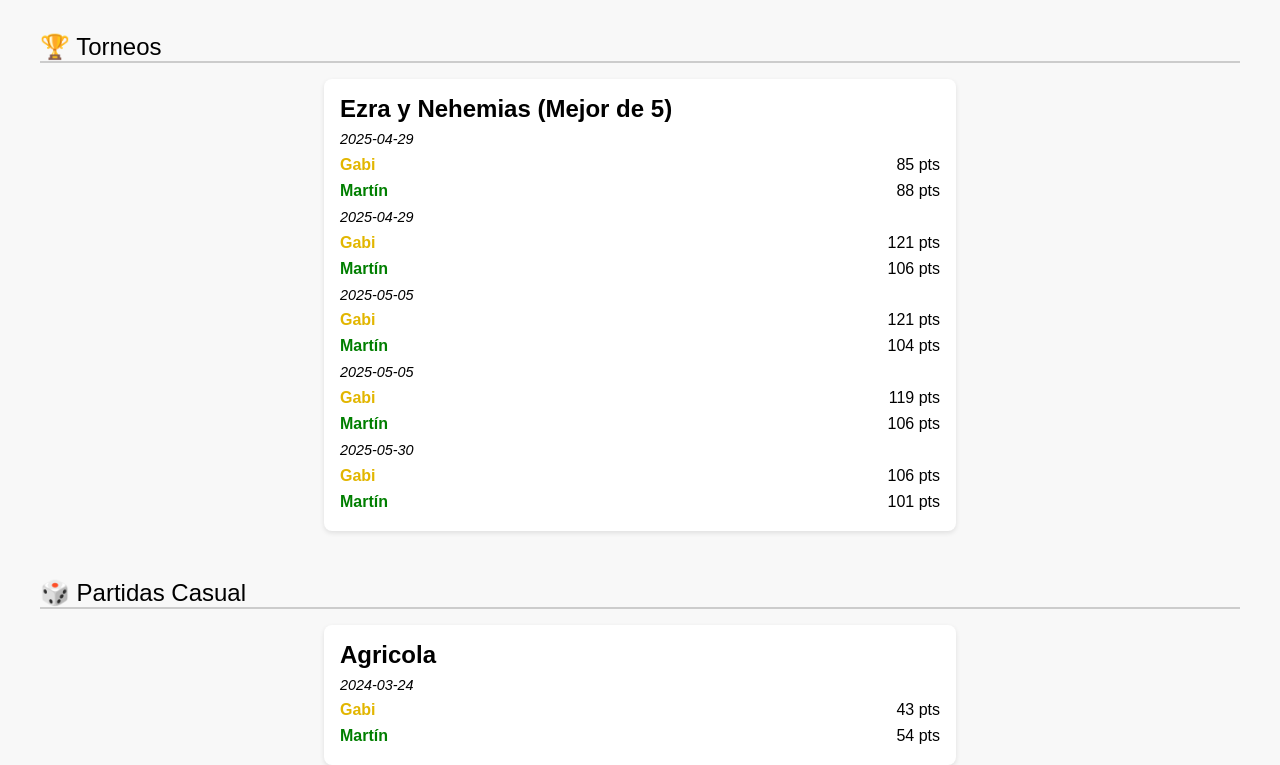
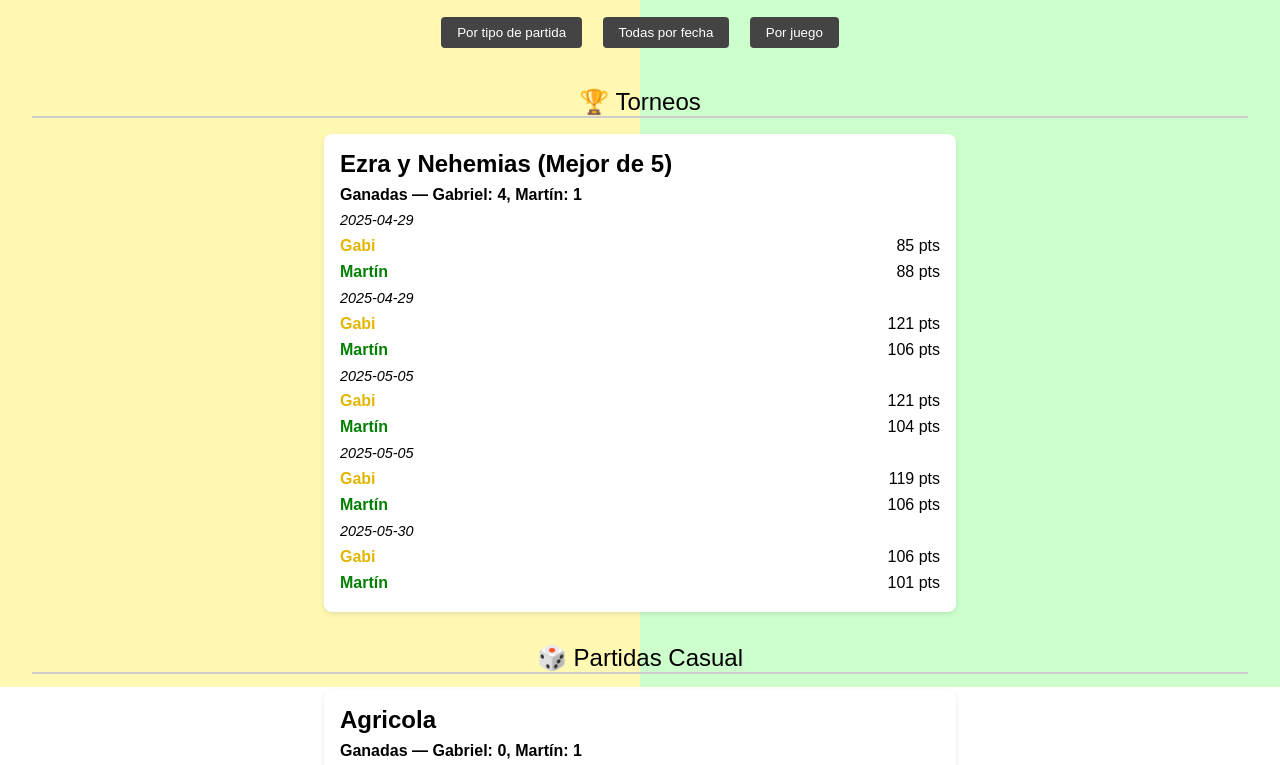
Before and after one commit to villegabriel/matches-repository, a plain HTML site: page index.html in a window 1280 px wide. Shown: the part 113-878 px from the top of the page. Drawn offline with Linux system fonts and the light colour scheme.

Commit message:
New style

```diff
--- a/index.html
+++ b/index.html
@@ -4,9 +4,47 @@
   <meta charset="UTF-8" />
   <title>Partidas por Torneo y Casual</title>
   <style>
-    body { font-family: sans-serif; background: #f8f8f8; padding: 2rem; }
-    h1 { text-align: center; }
-    .section-title { margin-top: 3rem; font-size: 1.5rem; border-bottom: 2px solid #ccc; }
+    html, body {
+      margin: 0;
+      padding: 0;
+      height: 100%;
+      font-family: sans-serif;
+    }
+    body {
+      display: flex;
+      flex-direction: column;
+    }
+    .background {
+      position: fixed;
+      top: 0;
+      left: 0;
+      width: 100vw;
+      height: 100vh;
+      display: flex;
+      z-index: -1;
+    }
+    .left {
+      flex: 1;
+      background-color: #fff8b3;
+    }
+    .right {
+      flex: 1;
+      background-color: #ccffcc;
+    }
+    .content {
+      position: relative;
+      z-index: 1;
+      padding: 2rem;
+    }
+    h1 {
+      text-align: center;
+    }
+    .section-title {
+      text-align: center;
+      margin-top: 2rem;
+      font-size: 1.5rem;
+      border-bottom: 2px solid #ccc;
+    }
     .card {
       background: white;
       margin: 1rem auto;
@@ -15,20 +53,62 @@
       border-radius: 8px;
       box-shadow: 0 2px 5px rgba(0,0,0,0.1);
     }
-    .card h2 { margin: 0 0 0.5rem; }
-    .player { display: flex; justify-content: space-between; padding: 0.25rem 0; }
-    .amarillo { color: #e2b600; font-weight: bold; }
-    .verde { color: #007f00; font-weight: bold; }
-    .partida-fecha { font-size: 0.9rem; margin: 0.3rem 0; font-style: italic; }
+    .card h2 {
+      margin: 0 0 0.5rem;
+    }
+    .resumen-ganador {
+      font-weight: bold;
+      margin-bottom: 0.5rem;
+    }
+    .player {
+      display: flex;
+      justify-content: space-between;
+      padding: 0.25rem 0;
+    }
+    .amarillo {
+      color: #e2b600;
+      font-weight: bold;
+    }
+    .verde {
+      color: #007f00;
+      font-weight: bold;
+    }
+    .partida-fecha {
+      font-size: 0.9rem;
+      margin: 0.3rem 0;
+      font-style: italic;
+    }
+    .botonera {
+      text-align: center;
+      margin: 2rem 0;
+    }
+    .botonera button {
+      margin: 0.5rem;
+      padding: 0.5rem 1rem;
+      border: none;
+      background-color: #444;
+      color: white;
+      border-radius: 4px;
+      cursor: pointer;
+    }
   </style>
 </head>
 <body>
+  <div class="background">
+    <div class="left"></div>
+    <div class="right"></div>
+  </div>
+  <div class="content">
     <h1>Historial de Partidas</h1>
-  <div class="section-title">🏆 Torneos</div>
-  <div id="torneos"></div>
 
-  <div class="section-title">🎲 Partidas Casual</div>
-  <div id="casuales"></div>
+    <div class="botonera">
+      <button onclick="renderPorTipo()">Por tipo de partida</button>
+      <button onclick="renderTodasPorFecha()">Todas por fecha</button>
+      <button onclick="renderPorJuego()">Por juego</button>
+    </div>
+
+    <div id="contenedor"></div>
+  </div>
 
   <!-- Scripts de datos -->
   <script src="boardGames.js"></script>
@@ -39,10 +119,33 @@
   <script src="playerMatches.js"></script>
 
   <script>
-    const torneosDiv = document.getElementById("torneos");
-    const casualesDiv = document.getElementById("casuales");
+    const contenedor = document.getElementById("contenedor");
 
-    // Agrupar partidas por torneoId
+    function calcularGanadores(matchesList) {
+      let ganados = { 1: 0, 2: 0 };
+      matchesList.forEach(m => {
+        const pms = playerMatches.filter(pm => pm.matchId === m.id);
+        if (pms.length === 2) {
+          if (pms[0].victoryPoints > pms[1].victoryPoints) ganados[pms[0].playerId]++;
+          else if (pms[1].victoryPoints > pms[0].victoryPoints) ganados[pms[1].playerId]++;
+        }
+      });
+      return ganados;
+    }
+
+    function resumenGanadorHTML(g1, g2) {
+      return `<div class="resumen-ganador">Ganadas — Gabriel: ${g1}, Martín: ${g2}</div>`;
+    }
+
+    function renderPorTipo() {
+      clearContainer();
+
+      const torneosDiv = document.createElement("div");
+      torneosDiv.innerHTML = `<div class="section-title">🏆 Torneos</div>`;
+
+      const casualesDiv = document.createElement("div");
+      casualesDiv.innerHTML = `<div class="section-title">🎲 Partidas Casual</div>`;
+
       const partidasPorTorneo = {};
       const partidasCasuales = {};
 
@@ -59,21 +162,20 @@
         }
       });
 
-    // Renderizar torneos
       Object.entries(partidasPorTorneo).forEach(([key, matchesList]) => {
         const match = matchesList[0];
         const game = boardGames.find(g => g.id === match.boardGameId);
         const torneo = tournaments.find(t => t.id === match.tournamentId);
         const tipoTorneo = tournamentTypes.find(tt => tt.id === torneo.tournamentTypeId);
+        const resumen = calcularGanadores(matchesList);
 
         const div = document.createElement("div");
         div.className = "card";
-      div.innerHTML = `<h2>${game.name} (${tipoTorneo.name})</h2>`;
+        div.innerHTML = `<h2>${game.name} (${tipoTorneo.name})</h2>` + resumenGanadorHTML(resumen[1], resumen[2]);
 
         matchesList.forEach(m => {
-        const fecha = m.date;
+          div.innerHTML += `<div class="partida-fecha">${m.date}</div>`;
           const pms = playerMatches.filter(pm => pm.matchId === m.id);
-        div.innerHTML += `<div class="partida-fecha">${fecha}</div>`;
           pms.forEach(pm => {
             const jugador = players.find(p => p.id === pm.playerId);
             const clase = jugador.favColour === "amarillo" ? "amarillo" : "verde";
@@ -84,11 +186,11 @@
         torneosDiv.appendChild(div);
       });
 
-    // Renderizar casuales agrupados por juego
       Object.values(partidasCasuales).forEach(({ game, partidas }) => {
+        const resumen = calcularGanadores(partidas);
         const div = document.createElement("div");
         div.className = "card";
-      div.innerHTML = `<h2>${game.name}</h2>`;
+        div.innerHTML = `<h2>${game.name}</h2>` + resumenGanadorHTML(resumen[1], resumen[2]);
 
         partidas.forEach(m => {
           div.innerHTML += `<div class="partida-fecha">${m.date}</div>`;
@@ -102,6 +204,64 @@
 
         casualesDiv.appendChild(div);
       });
+
+      contenedor.appendChild(torneosDiv);
+      contenedor.appendChild(casualesDiv);
+    }
+
+    function renderTodasPorFecha() {
+      clearContainer();
+      const ordenadas = [...matches].sort((a, b) => new Date(a.date) - new Date(b.date));
+
+      ordenadas.forEach(match => {
+        const game = boardGames.find(g => g.id === match.boardGameId);
+        const div = document.createElement("div");
+        div.className = "card";
+        div.innerHTML = `<h2>${game.name}</h2><div class="partida-fecha">${match.date}</div>`;
+
+        const pms = playerMatches.filter(pm => pm.matchId === match.id);
+        pms.forEach(pm => {
+          const jugador = players.find(p => p.id === pm.playerId);
+          const clase = jugador.favColour === "amarillo" ? "amarillo" : "verde";
+          div.innerHTML += `<div class="player"><span class="${clase}">${jugador.name}</span><span>${pm.victoryPoints} pts</span></div>`;
+        });
+
+        contenedor.appendChild(div);
+      });
+    }
+
+    function renderPorJuego() {
+      clearContainer();
+      const juegosOrdenados = [...boardGames].sort((a, b) => a.name.localeCompare(b.name));
+
+      juegosOrdenados.forEach(game => {
+        const matchesDelJuego = matches.filter(m => m.boardGameId === game.id);
+        if (matchesDelJuego.length === 0) return;
+
+        const resumen = calcularGanadores(matchesDelJuego);
+        const div = document.createElement("div");
+        div.className = "card";
+        div.innerHTML = `<h2>${game.name}</h2>` + resumenGanadorHTML(resumen[1], resumen[2]);
+
+        matchesDelJuego.forEach(match => {
+          div.innerHTML += `<div class="partida-fecha">${match.date}</div>`;
+          const pms = playerMatches.filter(pm => pm.matchId === match.id);
+          pms.forEach(pm => {
+            const jugador = players.find(p => p.id === pm.playerId);
+            const clase = jugador.favColour === "amarillo" ? "amarillo" : "verde";
+            div.innerHTML += `<div class="player"><span class="${clase}">${jugador.name}</span><span>${pm.victoryPoints} pts</span></div>`;
+          });
+        });
+
+        contenedor.appendChild(div);
+      });
+    }
+
+    function clearContainer() {
+      contenedor.innerHTML = "";
+    }
+
+    renderPorTipo();
   </script>
 </body>
 </html>
```
Lines whose indentation alone changed are shown as unchanged.
